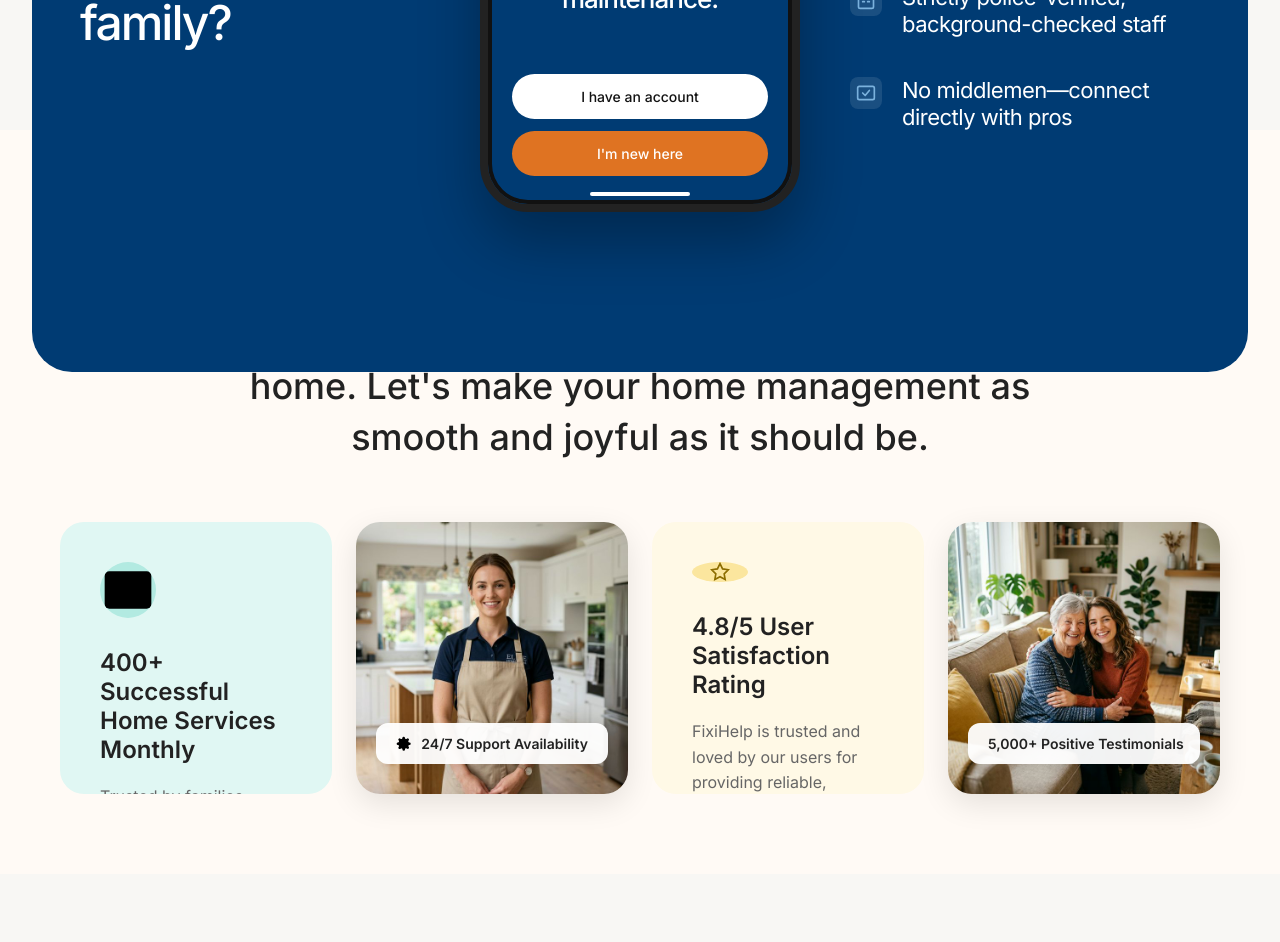
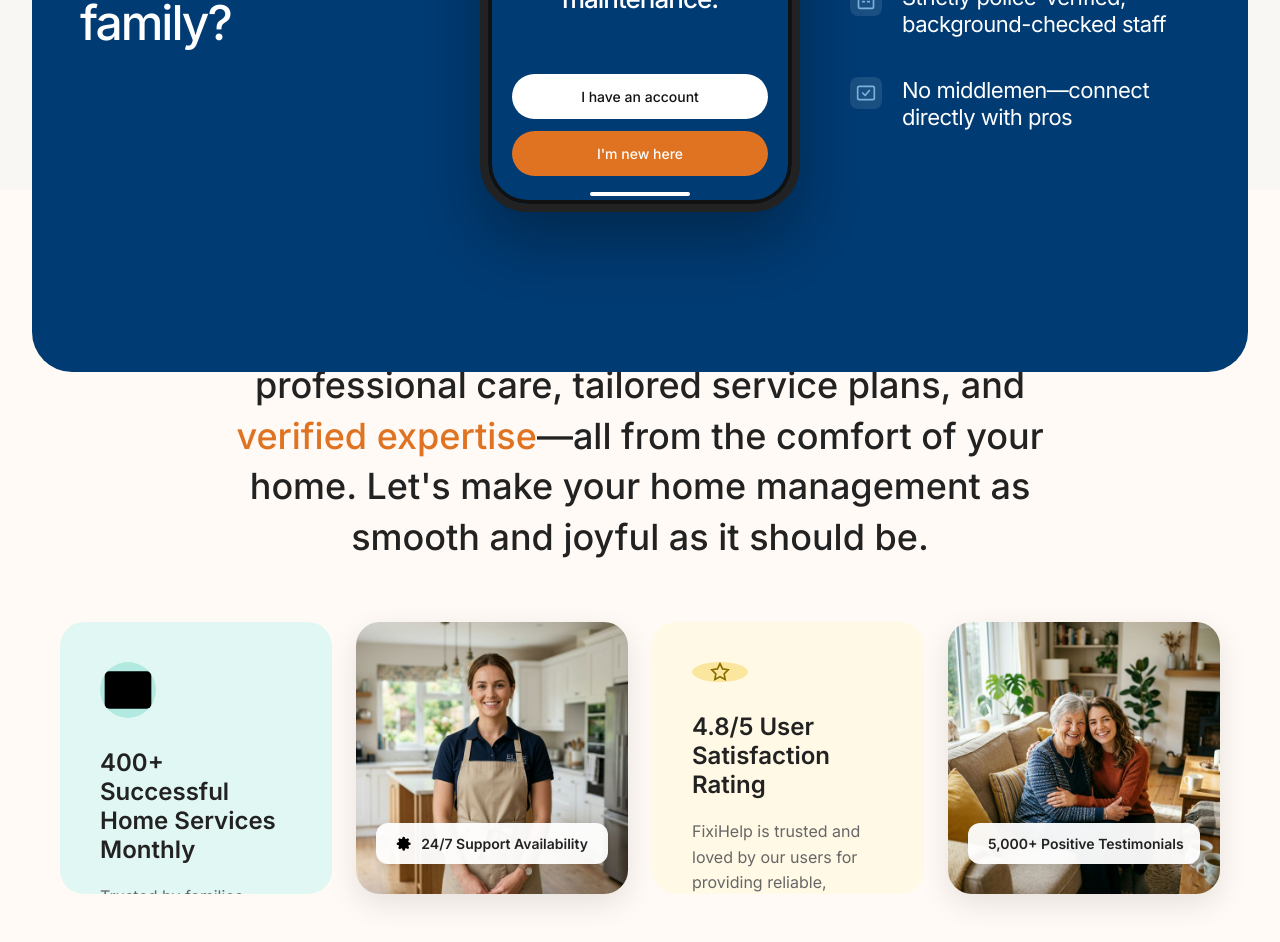
Before and after one commit to viratco/fixihelp, a React (Vite) app: page / in a window 1280 px wide. Shown: the part 1000-1942 px from the top of the page. Before the commit the page ends 1874 px from the top, so only its background shows below. Built offline with nearby package versions, Linux system fonts and the light colour scheme.

Commit message:
Increase vertical spacing between hero and info section

```diff
--- a/src/index.css
+++ b/src/index.css
@@ -419,9 +419,12 @@ button {
 
 /* Info Section Styles */
 .info-section {
-  padding: 80px 60px;
+  padding: 120px 60px; /* Increased top/bottom padding */
+  margin-top: 60px; /* Space from the overlapping blue box */
   background-color: #fffaf5; /* Very light cream background */
   text-align: center;
+  position: relative;
+  z-index: 0;
 }
 
 .info-intro {
```
